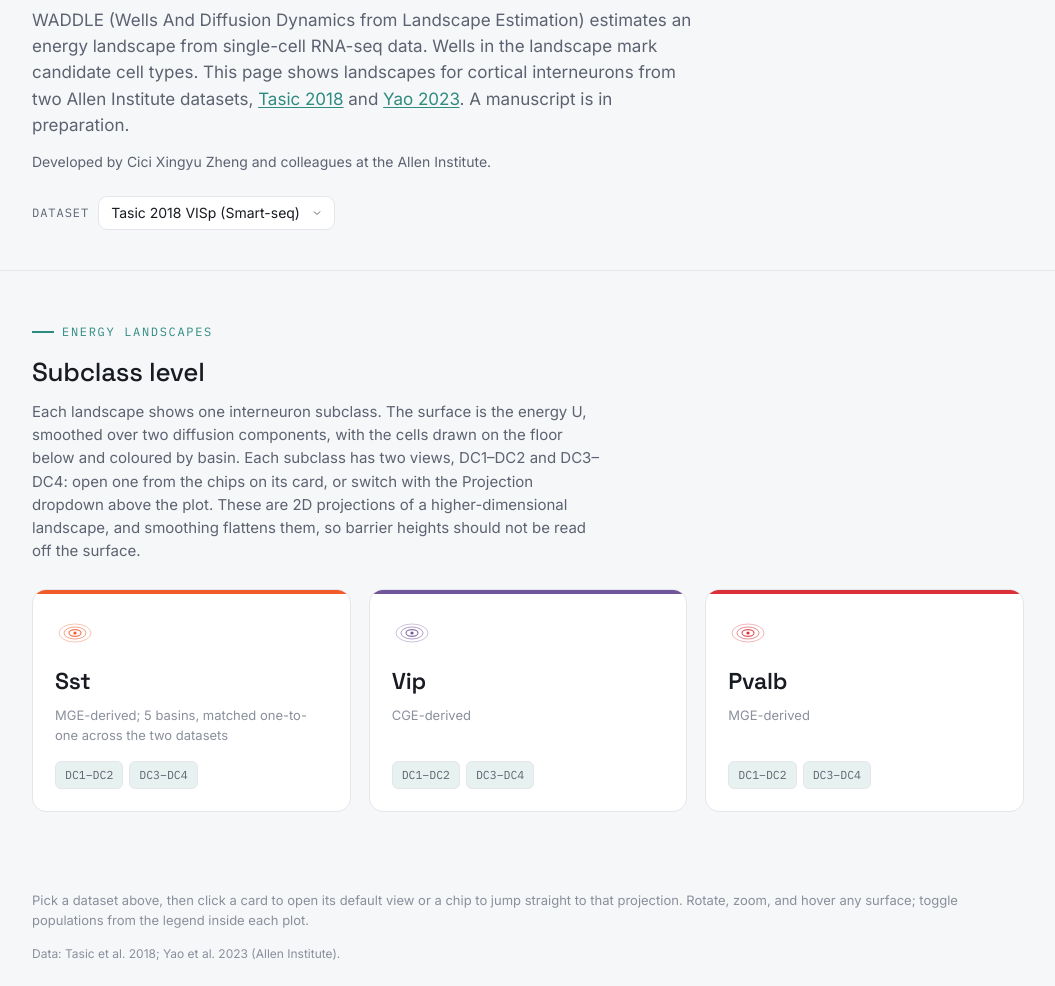
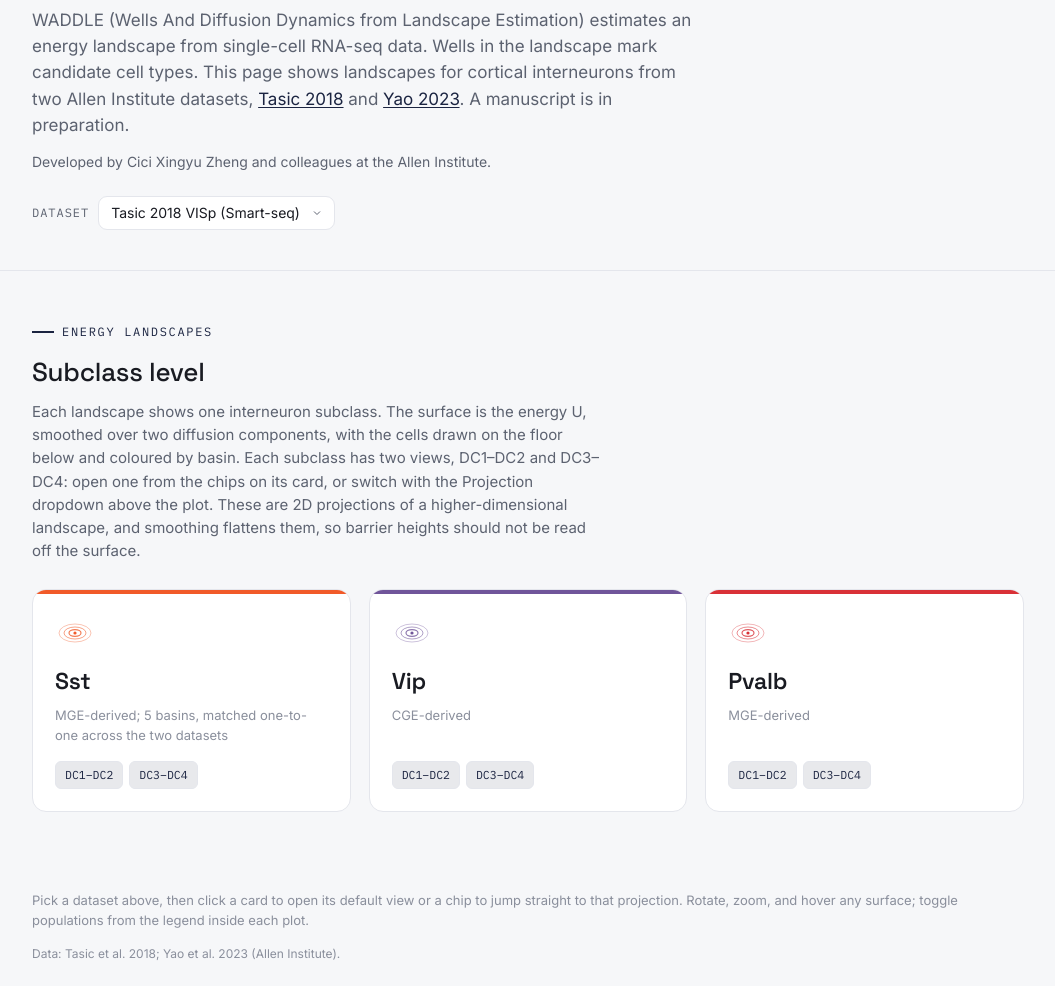
Before and after one commit to cici-xingyu-zheng/state-landscape-viewer, a plain HTML site: page index.html in a window 1280 px wide. Shown: the part 406-1392 px from the top of the page, without its empty margins (112-1167 px from the left). Drawn offline with Linux system fonts and the light colour scheme.

Commit message:
Accent colour: navy of the WADDLE lettering (#1b2441) replaces the teal
- styles.css: one --accent and one --accent-tint (#e8e9ec) in :root; the
  teal/amber variables and the per-section colour classes are removed.
- Intro links now use --accent (was hardcoded to the teal variable).
- Projection chips: navy text on the light navy tint.
- config.js: section accent renamed to 'navy' (class name only).

```diff
--- a/config.js
+++ b/config.js
@@ -71,7 +71,7 @@ const SITE = {
              "with the cells drawn on the floor below and coloured by basin. Each subclass has two views, DC1\u2013DC2 and DC3\u2013DC4: " +
              "open one from the chips on its card, or switch with the Projection dropdown above the plot. " +
              "These are 2D projections of a higher-dimensional landscape, and smoothing flattens them, so barrier heights should not be read off the surface.",
-      accent: "teal",
+      accent: "navy",  // adds class accent-navy to the section; the colour itself is --accent in styles.css
       // `color` = Tasic 2018 subclass colour (Allen AIT29 table, column subclass_color); it tints the
       // top bar and ring icon of the card for both datasets.
       pages: [
--- a/styles.css
+++ b/styles.css
@@ -1,7 +1,7 @@
 /* ---------------------------------------------------------------------------
    Interneuron energy landscapes — shared styles
    Type:  Space Grotesk (display) / Inter (body) / IBM Plex Mono (data labels)
-   Two accent colors encode the two groupings: teal = subclass, amber = origin.
+   One accent colour (the navy of the WADDLE lettering) and its light tint: change them in :root only.
 --------------------------------------------------------------------------- */
 
 :root {
@@ -12,14 +12,10 @@
   --faint: #8a8f9c;
   --line: #e4e6ec;
 
-  --teal: #2e8b7f;
-  --teal-tint: #e7f1ef;
-  --amber: #b0763a;
-  --amber-tint: #f3ebdf;
-
-  /* default accent (used outside colored sections, e.g. the masthead) */
-  --accent: var(--teal);
-  --accent-tint: var(--teal-tint);
+  /* the site accent: navy sampled from the WADDLE lettering in assets/waddle_banner.jpg,
+     and a light tint of it (10% navy on white). Change the accent here, in one place. */
+  --accent: #1b2441;
+  --accent-tint: #e8e9ec;
 
   --radius: 14px;
   --maxw: 1040px;
@@ -42,9 +38,10 @@ a { color: inherit; text-decoration: none; }
 
 .mono { font-family: "IBM Plex Mono", ui-monospace, monospace; }
 
-/* --- section color scoping --------------------------------------------- */
-.accent-teal  { --accent: var(--teal);  --accent-tint: var(--teal-tint); }
-.accent-amber { --accent: var(--amber); --accent-tint: var(--amber-tint); }
+/* --- section color scoping ---------------------------------------------
+   Sections get a class accent-<name> from config.js (`accent`). All sections use the site
+   accent; to give one section its own, add e.g.
+   .accent-other { --accent: #...; --accent-tint: #...; }                              */
 
 /* ======================================================================= */
 /*  Landing page                                                            */
@@ -80,7 +77,7 @@ a { color: inherit; text-decoration: none; }
   font-size: 17px;
 }
 .masthead .intro a {
-  color: var(--teal);
+  color: var(--accent);
   text-decoration: underline;
   text-underline-offset: 2px;
 }
@@ -180,7 +177,7 @@ section.group:last-of-type { border-bottom: none; }
 .pill {
   font-family: "IBM Plex Mono", monospace;
   font-size: 11.5px;
-  color: var(--muted);
+  color: var(--accent);
   padding: 4px 9px;
   border: 1px solid var(--line);
   border-radius: 6px;
```
